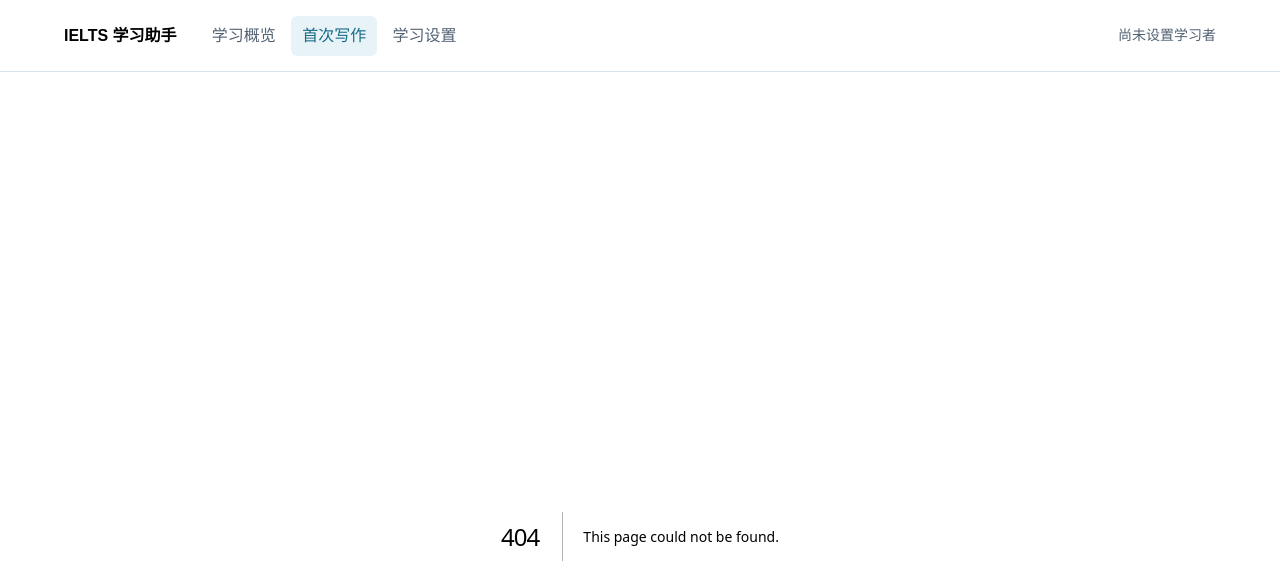
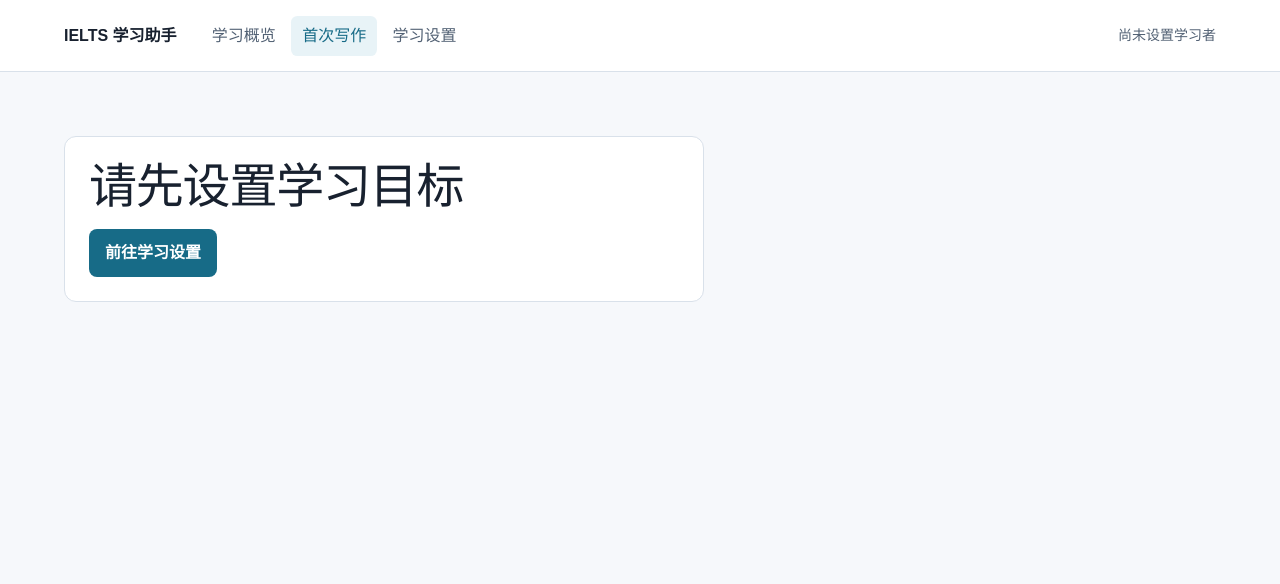
Before and after one commit to bluesblue320-hue/ielts-learning-agent, a Next.js app in the folder web/: page /writing in a window 1280 px wide. Before the commit this address had no page. Shown: the top 584 px of the page. Built offline with nearby package versions, Linux system fonts and the light colour scheme; no server answers.

Commit message:
feat: add initial writing evaluation UX

```diff
--- a/web/src/app/globals.css
+++ b/web/src/app/globals.css
@@ -65,3 +65,8 @@ button.primary-action:disabled { cursor: wait; opacity: 0.7; }
 .metric { margin: 0.5rem 0; font-size: 2rem; font-weight: 700; }
 .next-step { margin-top: 1.5rem; }
 @media (max-width: 640px) { .state-grid { grid-template-columns: 1fr; } }
+.writing-page { max-width: 54rem; }
+.writing-page textarea { min-height: 8rem; width: 100%; resize: vertical; border: 1px solid var(--line); border-radius: 0.5rem; padding: 0.75rem; font: inherit; line-height: 1.55; }
+.writing-page #essay { min-height: 18rem; }
+.evaluation { margin-top: 2.5rem; }
+.evaluation li { margin: 0.35rem 0; line-height: 1.55; }
--- /dev/null
+++ b/web/src/app/writing/page.tsx
@@ -0,0 +1,41 @@
+"use client";
+
+import Link from "next/link";
+import { useState } from "react";
+
+import { EvaluationDisplay } from "@/components/evaluation-display";
+import { useLearnerContext } from "@/components/learner-context";
+import { ApiRequestError, type WritingEvaluationResponse, apiClient } from "@/lib/api/client";
+
+function wordCount(value: string): number { return value.trim() === "" ? 0 : value.trim().split(/\s+/).length; }
+
+export default function WritingPage() {
+  const { cache, isReady } = useLearnerContext();
+  const [question, setQuestion] = useState("");
+  const [essay, setEssay] = useState("");
+  const [result, setResult] = useState<WritingEvaluationResponse | null>(null);
+  const [error, setError] = useState<string | null>(null);
+  const [isSubmitting, setIsSubmitting] = useState(false);
+
+  if (!isReady) return <p className="status-copy">正在恢复学习进度…</p>;
+  if (cache === null) return <section className="content-card narrow-card"><h1>请先设置学习目标</h1><Link className="primary-action" href="/setup">前往学习设置</Link></section>;
+
+  async function submit(event: React.FormEvent<HTMLFormElement>) {
+    event.preventDefault(); setIsSubmitting(true); setError(null); setResult(null);
+    try { setResult(await apiClient.evaluateWriting(question, essay)); }
+    catch (reason) {
+      setError(reason instanceof ApiRequestError && reason.code === "request_invalid" ? "请检查题目和作文内容后重试。" : "写作评估暂时不可用，请稍后重试。");
+    } finally { setIsSubmitting(false); }
+  }
+
+  return <section className="writing-page"><p className="eyebrow">首次写作</p><h1>提交一篇 Writing Task 2 作文</h1><p className="supporting-copy">题目和作文将发送给评估服务；字数仅作本地提示，服务端验证仍为准。</p>
+    <form className="stack content-card" onSubmit={submit}>
+      <label htmlFor="question">英文 Task 2 题目</label><textarea id="question" required value={question} onChange={(event) => setQuestion(event.target.value)} />
+      <label htmlFor="essay">你的英文作文</label><textarea id="essay" required value={essay} onChange={(event) => setEssay(event.target.value)} />
+      <p className="supporting-copy">当前字数：{wordCount(essay)}</p>
+      {error !== null && <p className="error-message" role="alert">{error}</p>}
+      <button className="primary-action" disabled={isSubmitting} type="submit">{isSubmitting ? "正在评估…" : "提交并获取评估"}</button>
+    </form>
+    {result !== null && <EvaluationDisplay evaluation={result.evaluation} />}
+  </section>;
+}
--- /dev/null
+++ b/web/src/components/evaluation-display.tsx
@@ -0,0 +1,26 @@
+import type { WritingEvaluation } from "@/lib/api/client";
+
+const labels = {
+  task_response: "任务回应（Task Response）",
+  coherence_and_cohesion: "连贯与衔接（Coherence and Cohesion）",
+  lexical_resource: "词汇资源（Lexical Resource）",
+  grammatical_range_and_accuracy: "语法多样性与准确性（Grammatical Range and Accuracy）",
+} as const;
+
+export function EvaluationDisplay({ evaluation }: { evaluation: WritingEvaluation }) {
+  return (
+    <section className="evaluation" aria-labelledby="evaluation-title">
+      <p className="eyebrow">写作评估</p>
+      <h2 id="evaluation-title">综合分数：{evaluation.product_band.value}</h2>
+      <p className="supporting-copy">{evaluation.feedback}</p>
+      <div className="state-grid">
+        {Object.entries(labels).map(([key, label]) => {
+          const criterion = evaluation.criteria[key as keyof typeof labels];
+          return <article className="content-card" key={key}><h3>{label}</h3><p className="metric">{criterion.band.value}</p><p>{criterion.feedback}</p></article>;
+        })}
+      </div>
+      <h3>优势</h3><ul>{evaluation.strengths.map((item) => <li key={item}>{item}</li>)}</ul>
+      <h3>下一步可改进之处</h3><ul>{evaluation.weaknesses.map((item) => <li key={item}>{item}</li>)}</ul>
+    </section>
+  );
+}
```
